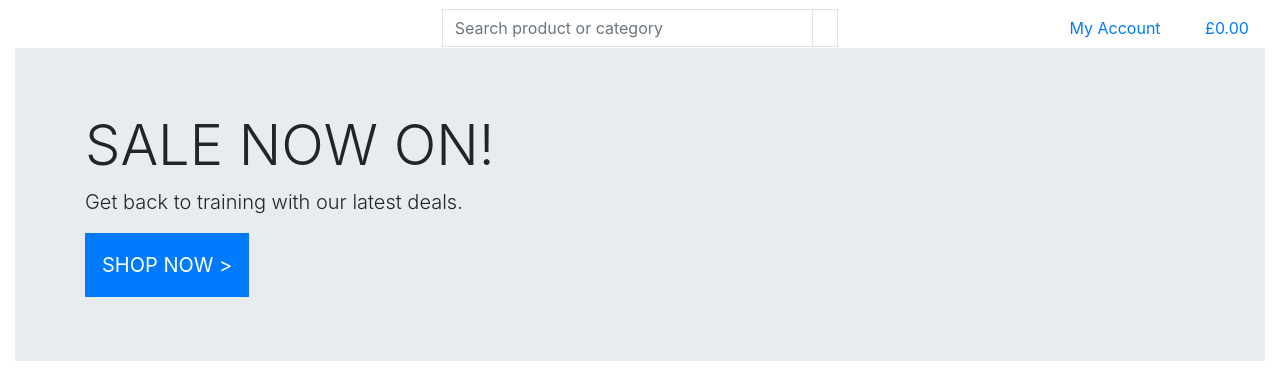
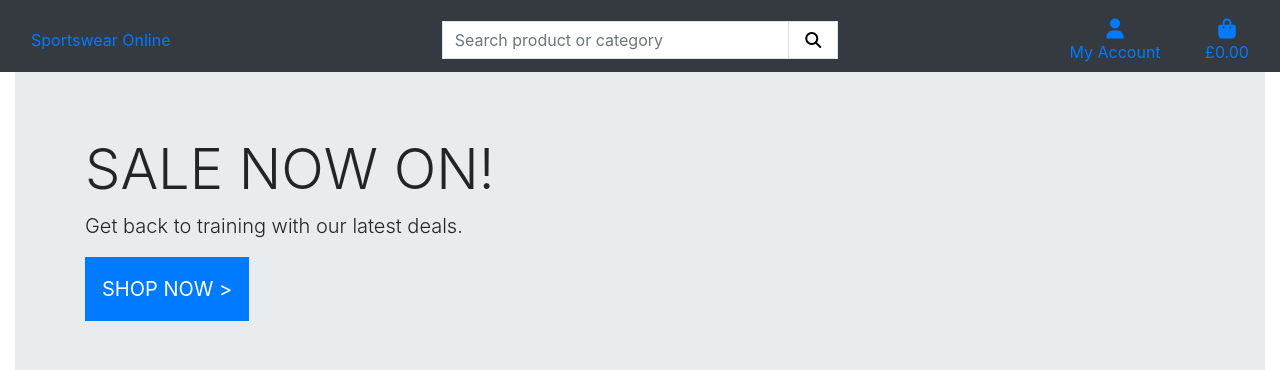
Before and after one commit to simonjvardy/Sportswear-Online, a Django app: page / in a window 1280 px wide. Shown: the top 370 px of the page. Run offline with Django 3.2, Linux system fonts and the light colour scheme; some libraries are stand-ins or nearby versions.

Commit message:
Dev: update homepage header & base.css

```diff
--- a/sportswear_online/settings.py
+++ b/sportswear_online/settings.py
@@ -147,6 +147,10 @@ USE_TZ = True
 # https://docs.djangoproject.com/en/3.2/howto/static-files/
 
 STATIC_URL = '/static/'
+STATICFILES_DIRS = (os.path.join(BASE_DIR, 'static'),)
+
+MEDIA_URL = '/media/'
+MEDIA_ROOT = os.path.join(BASE_DIR, 'media')
 
 # Default primary key field type
 # https://docs.djangoproject.com/en/3.2/ref/settings/#default-auto-field
--- a/sportswear_online/urls.py
+++ b/sportswear_online/urls.py
@@ -1,4 +1,6 @@
 """sportswear_online URL Configuration
+
+code adapted from the Code Institute Boutique Ado mini project
 
 The `urlpatterns` list routes URLs to views. For more information please see:
     https://docs.djangoproject.com/en/3.2/topics/http/urls/
@@ -15,9 +17,11 @@ Including another URLconf
 """
 from django.contrib import admin
 from django.urls import path, include
+from django.conf import settings
+from django.conf.urls.static import static
 
 urlpatterns = [
     path('admin/', admin.site.urls),
     path('accounts/', include('allauth.urls')),
     path('', include('home.urls')),
-]
+] + static(settings.MEDIA_URL, document_root=settings.MEDIA_ROOT)
--- a/static/css/base.css
+++ b/static/css/base.css
@@ -19,7 +19,19 @@
 
 /* -------------------------------------Buttons */
 
+/* from Bulma */
+.icon {
+    align-items: center;
+    display: inline-flex;
+    justify-content: center;
+    height: 1.5rem;
+    width: 1.5rem;
+}
 
+.btn-white {
+    background-color: #fff;
+    color: #000
+}
 
 
 /* -------------------------------------Search Bar Section */
--- a/templates/base.html
+++ b/templates/base.html
@@ -18,12 +18,16 @@
     {% block corecss %}
     <link rel="stylesheet" href="https://cdn.jsdelivr.net/npm/bootstrap@4.6.0/dist/css/bootstrap.min.css"
         integrity="sha384-B0vP5xmATw1+K9KRQjQERJvTumQW0nPEzvF6L/Z6nronJ3oUOFUFpCjEUQouq2+l" crossorigin="anonymous">
+    <link rel="preconnect" href="https://fonts.gstatic.com">
+    <link href="https://fonts.googleapis.com/css2?family=Roboto&display=swap" rel="stylesheet">
+    <link rel="stylesheet" href="{% static 'css/base.css' %}">
     {% endblock %}
 
     {% block extra_css %}
     {% endblock %}
 
     {% block corejs %}
+    <script src="https://kit.fontawesome.com/369f2651cf.js" crossorigin="anonymous"></script>
     <script src="https://code.jquery.com/jquery-3.5.1.slim.min.js"
         integrity="sha384-DfXdz2htPH0lsSSs5nCTpuj/zy4C+OGpamoFVy38MVBnE+IbbVYUew+OrCXaRkfj" crossorigin="anonymous">
     </script>
@@ -43,10 +47,10 @@
 
 <body>
     <header class="container-fluid fixed top">
-        <div id="topnav" class="row bg-black pt-lg-2 d-none d-lg-flex">
+        <div id="topnav" class="row bg-dark pt-lg-2 d-none d-lg-flex">
             <!-- Brand Logo Image -->
             <div class="col-12 col-lg-4 my-auto py-1 py-lg-0 text-center text-lg-left">
-                <a href="{% url 'home' %}" class="nav-link logo-img-link"></a>
+                <a href="{% url 'home' %}" class="nav-link logo-img-link">Sportswear Online</a>
             </div>
 
             <!-- Search bar -->
@@ -56,7 +60,7 @@
                         <input class="form-control border border-black rounded-0" type="text" name="q"
                             placeholder="Search product or category">
                         <div class="input-group-append">
-                            <button class="form-control btn btn-black border border-black rounded-0" type="submit">
+                            <button class="form-control btn btn-white border border-black rounded-0" type="submit">
                                 <span class="icon">
                                     <i class="fas fa-search"></i>
                                 </span>
```
